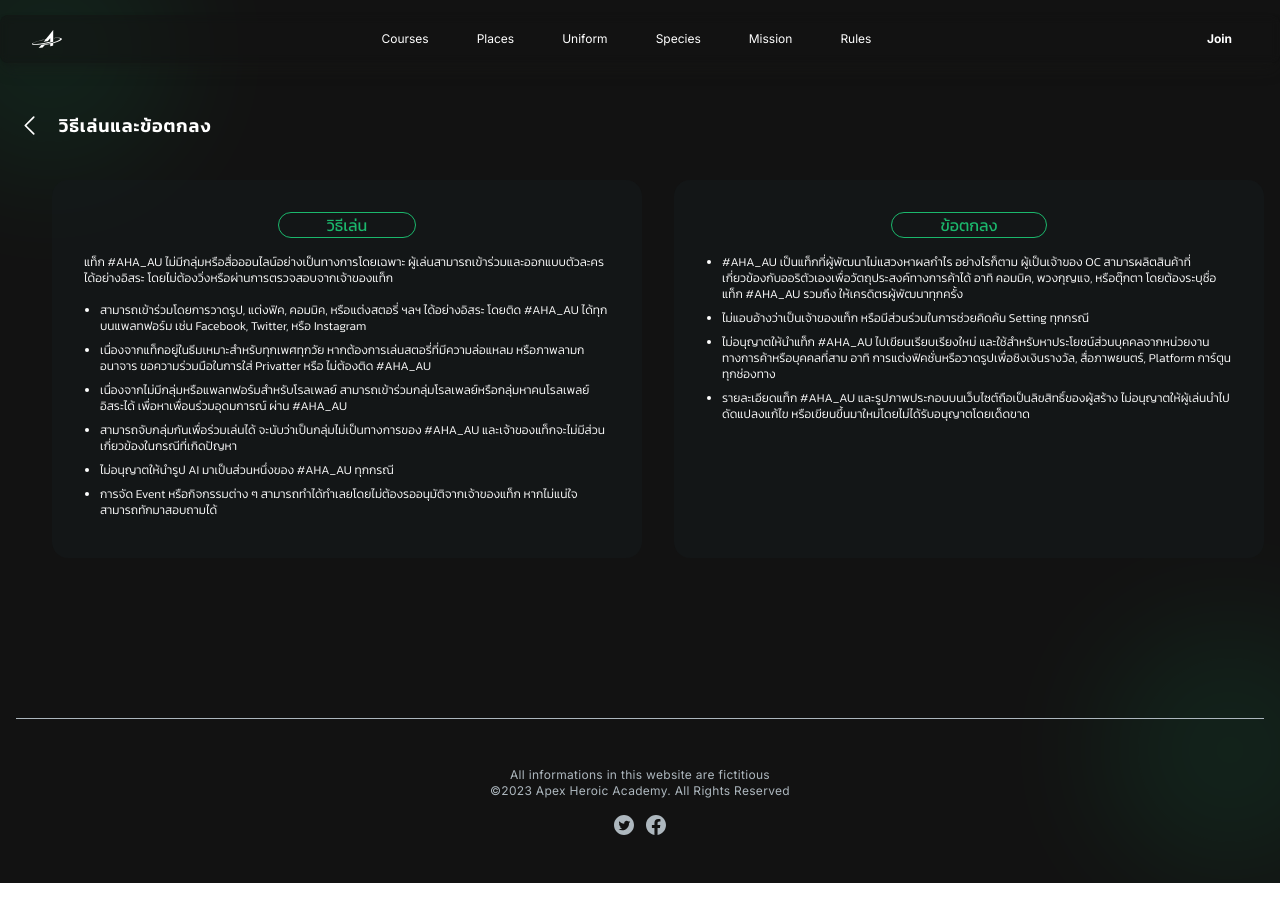
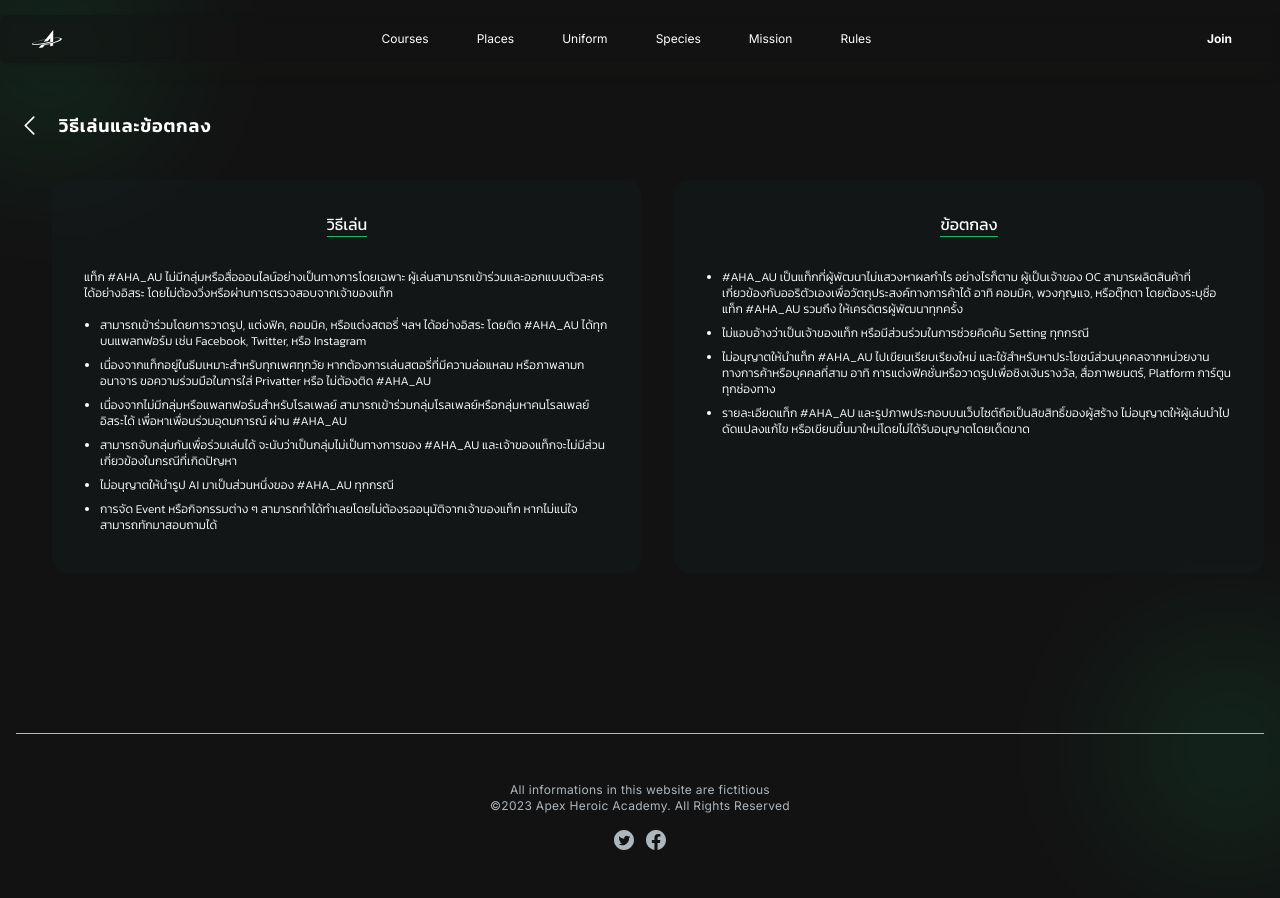
Before and after one commit to SutheeraP/AHA_AU, a Next.js app in the folder aha_au/: page /join/terms in a window 1280 px wide. Built offline with nearby package versions, Linux system fonts and the light colour scheme.

Commit message:
update terms

```diff
--- a/aha_au/src/app/join/terms/page.js
+++ b/aha_au/src/app/join/terms/page.js
@@ -24,7 +24,7 @@ export default function page() {
       <div className="grid md:grid-cols-2 gap-20 md:gap-8">
         <div className="md:bg-darklight-200 md:p-8 rounded-[1rem]">
           <div className="flex justify-center">
-            <div className="text-primary border-primary border w-fit text-center px-12 font-normal rounded-full mb-4">
+            <div className="border-primary border-b w-fit text-left md:text-center font-normal mb-8">
               วิธีเล่น
             </div>
           </div>
@@ -47,7 +47,7 @@ export default function page() {
 
         <div className="md:bg-darklight-200 md:p-8 rounded-[1rem]">
           <div className="flex justify-center">
-            <div className="text-primary border-primary border w-fit text-center px-12 font-normal rounded-full mb-4">
+            <div className="border-primary border-b w-fit text-left md:text-center font-normal mb-8">
               ข้อตกลง
             </div>
           </div>
```
